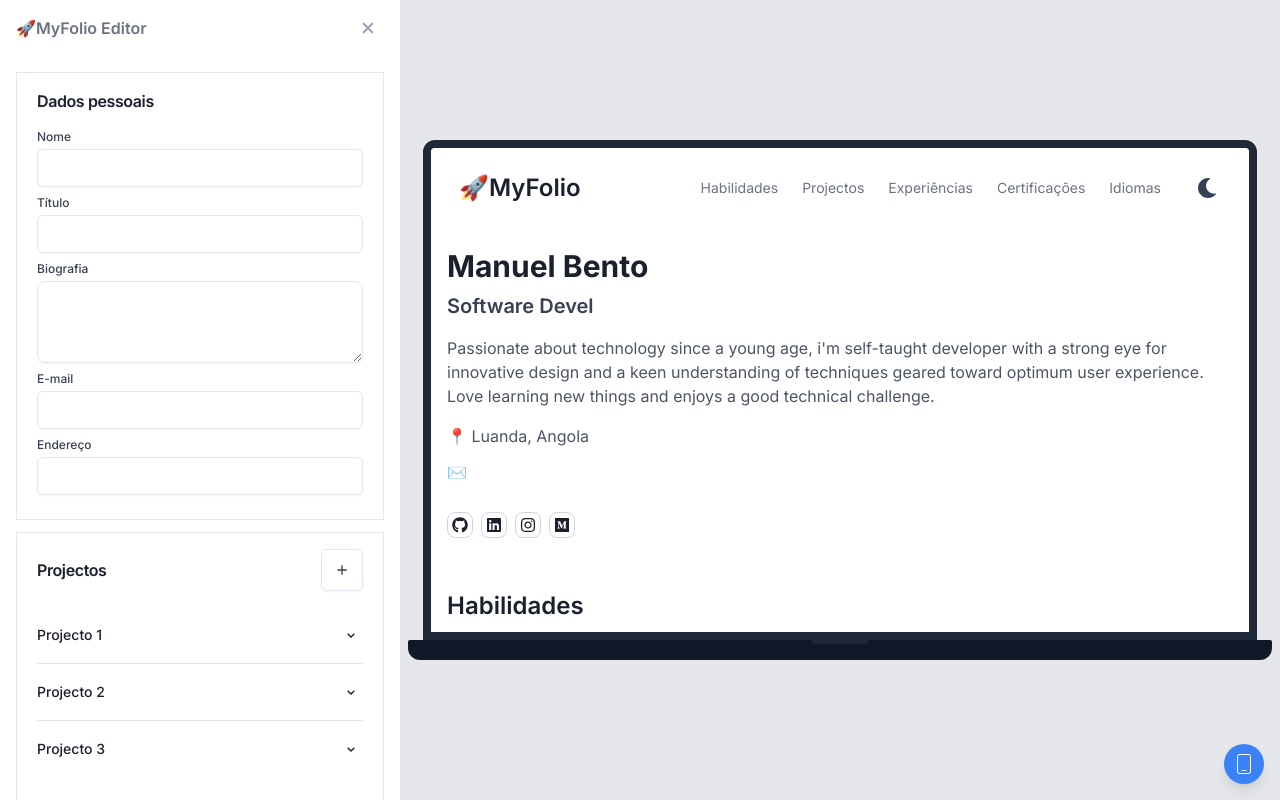
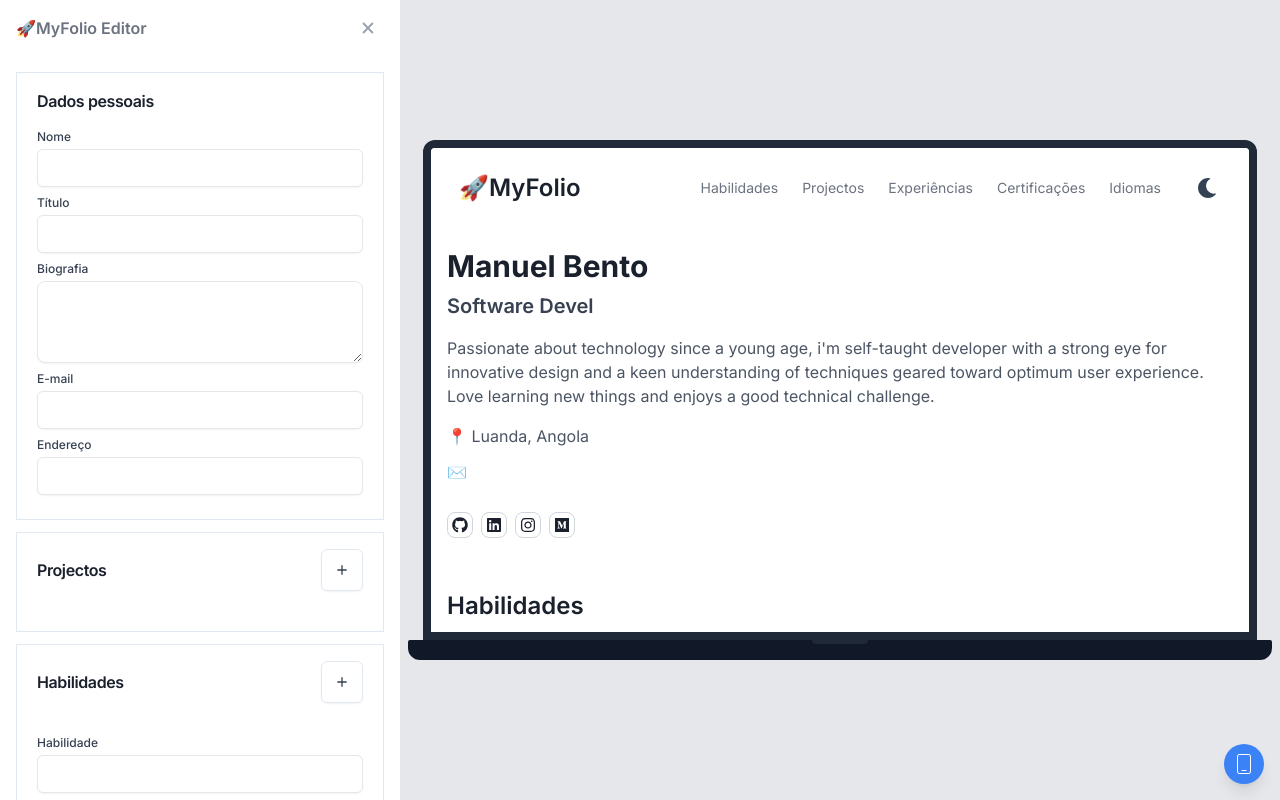
Before and after one commit to manuelbento19/my-folio, a Next.js app: page /editor in a window 1280 px wide. Built offline with nearby package versions, Linux system fonts and the light colour scheme.

Commit message:
feat: Projects

```diff
--- a/src/app/editor/page.tsx
+++ b/src/app/editor/page.tsx
@@ -13,14 +13,14 @@ import {
   InputGroup,InputLeftElement,
   Select
 } from '@chakra-ui/react';
-import { BiChevronDown, BiPlus, BiX } from 'react-icons/bi';
+import { BiChevronDown, BiPlus, BiRecycle, BiTrash, BiX } from 'react-icons/bi';
 import { GoRocket } from 'react-icons/go';
 import { CiDesktop, CiMobile1 } from 'react-icons/ci';
 import { Desktop } from '../_components/devices/desktop';
 import { Template } from '../_components/template';
 import { portfolio } from '../you/page';
 import { Mobile } from '../_components/devices/mobile';
-import { useForm } from 'react-hook-form';
+import { useFieldArray, useForm } from 'react-hook-form';
 import { zodResolver } from '@hookform/resolvers/zod';
 import { PortfolioSchema } from '@/helpers/schema';
 import { Portfolio } from '@/helpers/types';
@@ -35,13 +35,21 @@ const icons = [
 
 export default function Page(){
   const [mobileView,setMobileView] = useState(false);
-  const {register,handleSubmit,formState: {errors}} = useForm<Portfolio>({
+  const {register,handleSubmit,formState: {errors},control} = useForm<Portfolio>({
     resolver: zodResolver(PortfolioSchema)
   });
+
+  const {append:appendProject,remove:removeProject,fields:projects} = useFieldArray({
+    name: "projects",
+    control
+  })
 
   const onSubmit = (data:Portfolio) => {
     console.log(data)
   };
+
+  const addProject = () => appendProject({title: "",description: "", link: "",techs:""})
+  const deleteProject = (id:string) => removeProject(Number(id));
 
   return (
     <main className='w-screen h-screen flex items-center'>
@@ -85,36 +93,41 @@ export default function Page(){
           <div className="w-full flex flex-col gap-2 py-4 border">
             <header className="px-5 flex items-center justify-between">
               <h2 className="text-sm font-semibold tracking-tight md:text-base">Projectos</h2>
-              <button className="rounded-md border shadow-sm inline-block p-3 text-gray-700 hover:bg-gray-50">
+              <button type='button' onClick={addProject} className="rounded-md border shadow-sm inline-block p-3 text-gray-700 hover:bg-gray-50">
                 <BiPlus className='size-4'/>
               </button>
             </header>
             <div className="px-5 divide-y divide-neutral-200 max-h-48 py-2 overflow-y-auto">
-              {Array.from({length:3}).map((_,index)=>(
-              <div key={index} className="py-4">
+              {projects.map((item,index)=>(
+              <div key={index} className="py-2">
                 <details className="group">
                   <summary className="flex cursor-pointer list-none items-center justify-between font-medium">
                     <span className='text-sm'>Projecto {index+1}</span>
-                    <span className="p-1 bg-none transition group-open:rotate-180">
-                      <BiChevronDown/>
-                    </span>
+                    <div className='flex items-center gap-2'>
+                      <span className="p-1 bg-none transition group-open:rotate-180">
+                        <BiChevronDown/>
+                      </span>
+                      <button onClick={()=>deleteProject(item.id)} type='button' className='p-1 text-red-500'>
+                        <BiTrash className='size-4'/>
+                      </button>
+                    </div>
                   </summary>
                   <div className="group-open:animate-fadeIn mt-2 text-neutral-600 flex flex-col gap-2">
                     <div className='flex flex-col gap-1'>
                       <label className="text-xs font-medium text-gray-700">Nome</label>
-                      <input className="p-2 border w-full rounded-md border-gray-200 shadow-sm sm:text-sm"/>
+                      <input {...register(`projects.${index}.title`)} className="p-2 border w-full rounded-md border-gray-200 shadow-sm sm:text-sm"/>
                     </div>
                     <div className='flex flex-col gap-1'>
                       <label className="text-xs font-medium text-gray-700">Descrição</label>
-                      <textarea className="w-full rounded-lg border border-gray-200 align-top shadow-sm sm:text-sm" rows={4}></textarea>
+                      <textarea {...register(`projects.${index}.description`)} className="w-full rounded-lg border border-gray-200 align-top shadow-sm sm:text-sm" rows={4}></textarea>
                     </div>
                     <div className='flex flex-col gap-1'>
                       <label className="text-xs font-medium text-gray-700">Link</label>
-                      <input className="p-2 border w-full rounded-md border-gray-200 shadow-sm sm:text-sm"/>
+                      <input {...register(`projects.${index}.link`)} className="p-2 border w-full rounded-md border-gray-200 shadow-sm sm:text-sm"/>
                     </div>
                     <div className='flex flex-col gap-1'>
-                      <label className="text-xs font-medium text-gray-700">Tecnologias</label>
-                      <input className="p-2 border w-full rounded-md border-gray-200 shadow-sm sm:text-sm"/>
+                      <label className="text-xs font-medium text-gray-700">Tecnologias (separado por vírgula)</label>
+                      <input {...register(`projects.${index}.techs`)} className="p-2 border w-full rounded-md border-gray-200 shadow-sm sm:text-sm"/>
                     </div>
                   </div>
                 </details>
--- a/src/helpers/schema.ts
+++ b/src/helpers/schema.ts
@@ -19,7 +19,7 @@ const ContactSchema = z.object({
 const ProjectSchema = z.object({
     title: z.string().nonempty(REQUIRED_),
     description: z.string().nonempty(REQUIRED_),
-    techs: z.array(z.string()),
+    techs: z.string(),
     link: z.string().url().nonempty(REQUIRED_),
 })
 
@@ -29,7 +29,7 @@ const ExperienceSchema = z.object({
     location: z.string().nonempty(REQUIRED_),
     start_date: z.coerce.date(),
     end_date: z.coerce.date().optional(),
-    responsibilities: z.array(z.string())
+    responsibilities: z.string()
 })
 
 const CertificationSchema = z.object({
```
